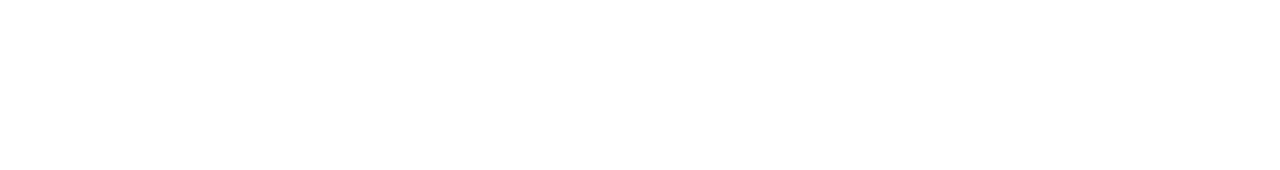
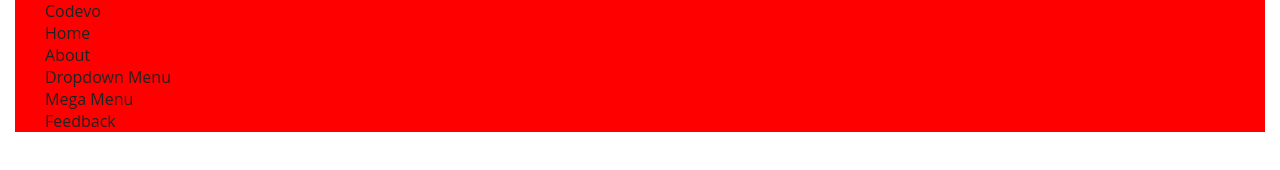
Before and after one commit to wpcodevo/ecom5, a plain HTML site: page index.html in a window 1280 px wide. Drawn offline with Linux system fonts and the light colour scheme.

Commit message:
:tada: initial commit

```diff
--- a/index.html
+++ b/index.html
@@ -11,6 +11,28 @@
     <title>Codevo - Ecommerce Website</title>
   </head>
   <body>
+    <!-- Promo -->
+    <div class="promo">
+      <span></span>
+    </div>
+    <!-- Header -->
+    <header class="header">
+      <!-- Navigation -->
+      <nav>
+        <div class="wrapper">
+          <div class="logo"><a href="">Codevo</a></div>
+          <ul class="nav-links">
+            <li><a href="">Home</a></li>
+            <li><a href="">About</a></li>
+            <li><a href="">Dropdown Menu</a></li>
+            <li><a href="">Mega Menu</a></li>
+            <li><a href="">Feedback</a></li>
+          </ul>
+        </div>
+      </nav>
+      <!-- Hero -->
+    </header>
+
     <!-- Custom Scripts -->
     <script src="./js/products.js"></script>
     <script src="./js/slider.js"></script>
--- a/styles.css
+++ b/styles.css
@@ -0,0 +1,55 @@
+:root {
+  --white: #fff;
+  --black: #222;
+}
+
+*,
+*::before,
+*::after {
+  margin: 0;
+  padding: 0;
+  box-sizing: inherit;
+}
+
+@import url("https://fonts.googleapis.com/css2?family=Open+Sans:wght@400;600;700&display=swap");
+
+html {
+  box-sizing: border-box;
+  font-size: 62.5%;
+}
+
+body {
+  font-family: "Open Sans", sans-serif;
+  font-size: 1.6rem;
+  background-color: var(--white);
+  color: var(--black);
+  font-weight: 400;
+}
+
+h1,
+h2,
+h3,
+h4,
+h5 {
+  font-weight: 600;
+}
+
+a {
+  text-decoration: none;
+  color: inherit;
+}
+
+li {
+  list-style: none;
+}
+
+nav .wrapper {
+  background-color: red;
+  max-width: 125rem;
+  padding: 0 3rem;
+  margin: 0 auto;
+}
+
+.wrapper .logo a {
+  color: var(--black);
+}
```
